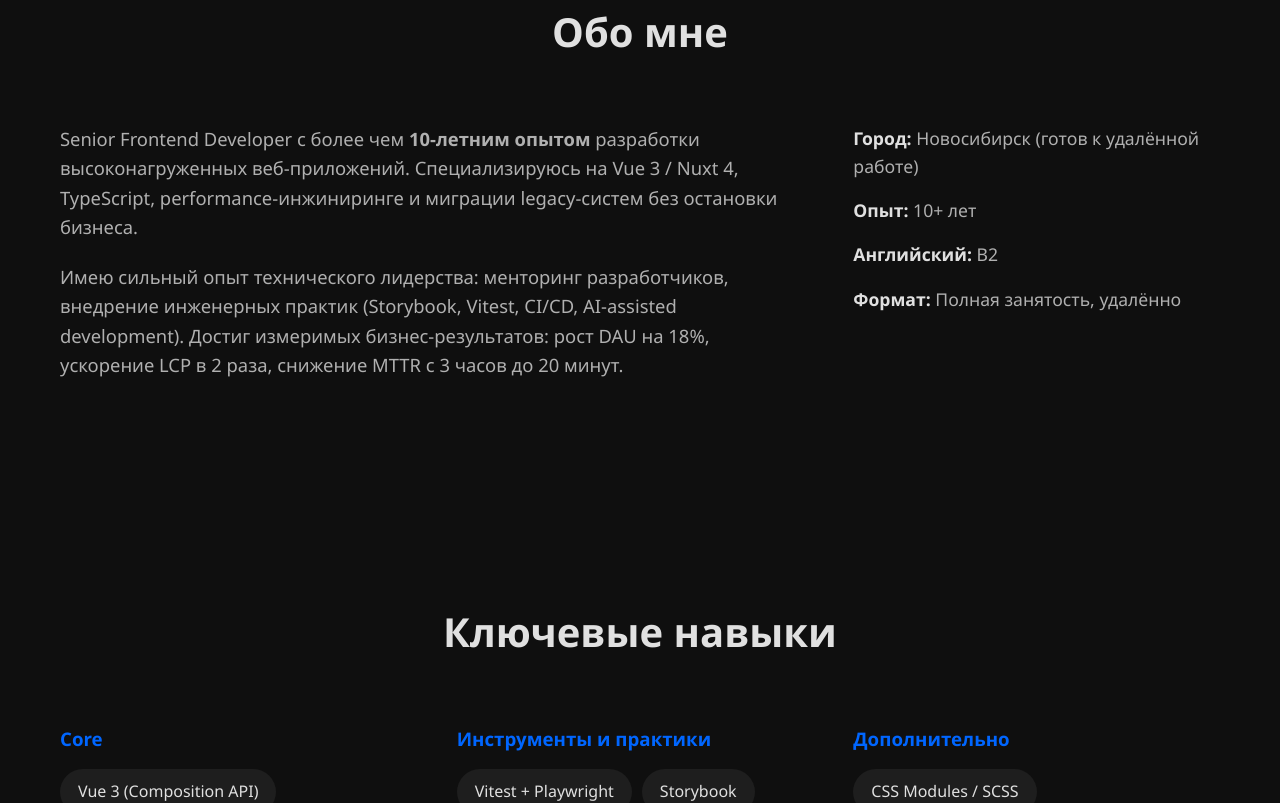
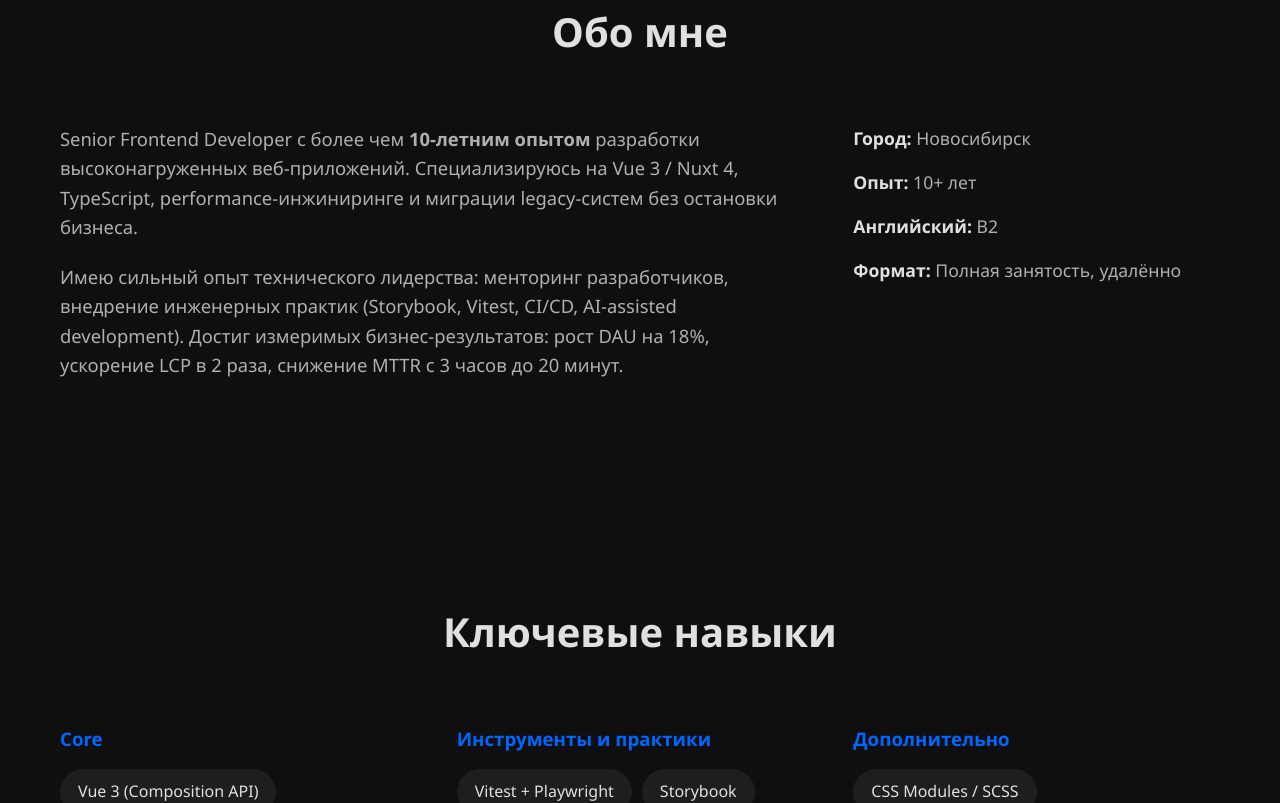
Before and after one commit to DanilChugaev/DanilChugaev.github.io, a Vue app: page / in a window 1280 px wide. Shown: the part 900-1703 px from the top of the page. Built offline with nearby package versions, Linux system fonts and the light colour scheme.

Commit message:
upd contacts adaptive

```diff
--- a/src/components/section/About.vue
+++ b/src/components/section/About.vue
@@ -19,7 +19,7 @@
       </div>
 
       <div class="about-info">
-        <p><strong>Город:</strong> Новосибирск (готов к удалённой работе)</p>
+        <p><strong>Город:</strong> Новосибирск</p>
         <p><strong>Опыт:</strong> 10+ лет</p>
         <p><strong>Английский:</strong> B2</p>
         <p><strong>Формат:</strong> Полная занятость, удалённо</p>
--- a/src/components/section/Contacts.vue
+++ b/src/components/section/Contacts.vue
@@ -12,8 +12,7 @@
           >
             <span class="icon">{{ contact.icon }}</span>
             <div>
-              <strong>{{ contact.label }}</strong
-              ><br />
+              <strong>{{ contact.label }}</strong>
               {{ contact.value }}
             </div>
           </a>
@@ -62,7 +61,7 @@ import { contacts, location } from '@/data/contacts.ts';
 .contact-item {
   display: flex;
   align-items: center;
-  gap: 16px;
+  gap: 4px;
   padding: 20px;
   background: #1e1e1e;
   border-radius: 12px;
@@ -96,7 +95,6 @@ import { contacts, location } from '@/data/contacts.ts';
 }
 
 .contact-note p {
-  margin-bottom: 12px;
   color: #bbb;
 }
 
@@ -106,7 +104,7 @@ import { contacts, location } from '@/data/contacts.ts';
 }
 
 /* Мобильная адаптация */
-@media (max-width: 768px) {
+@media (max-width: 999px) {
   .contact-content {
     grid-template-columns: 1fr;
     gap: 50px;
```
